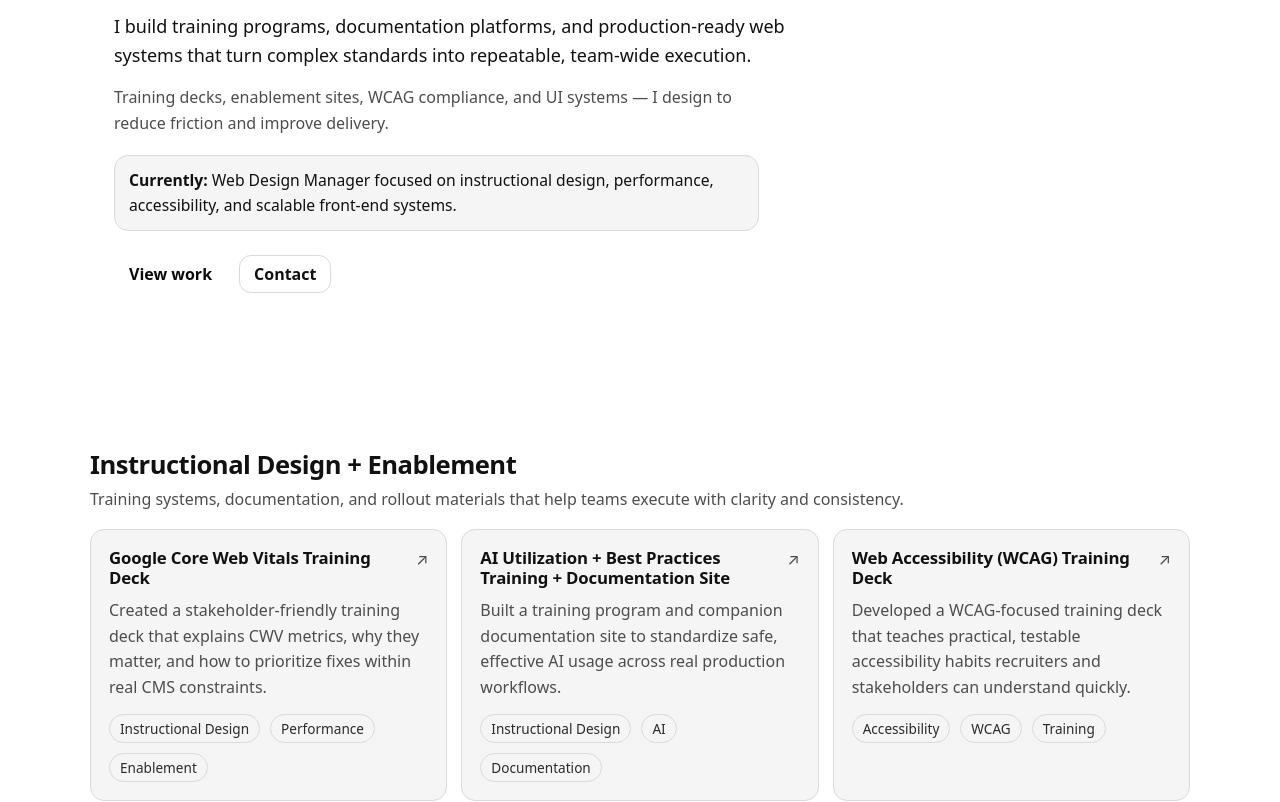
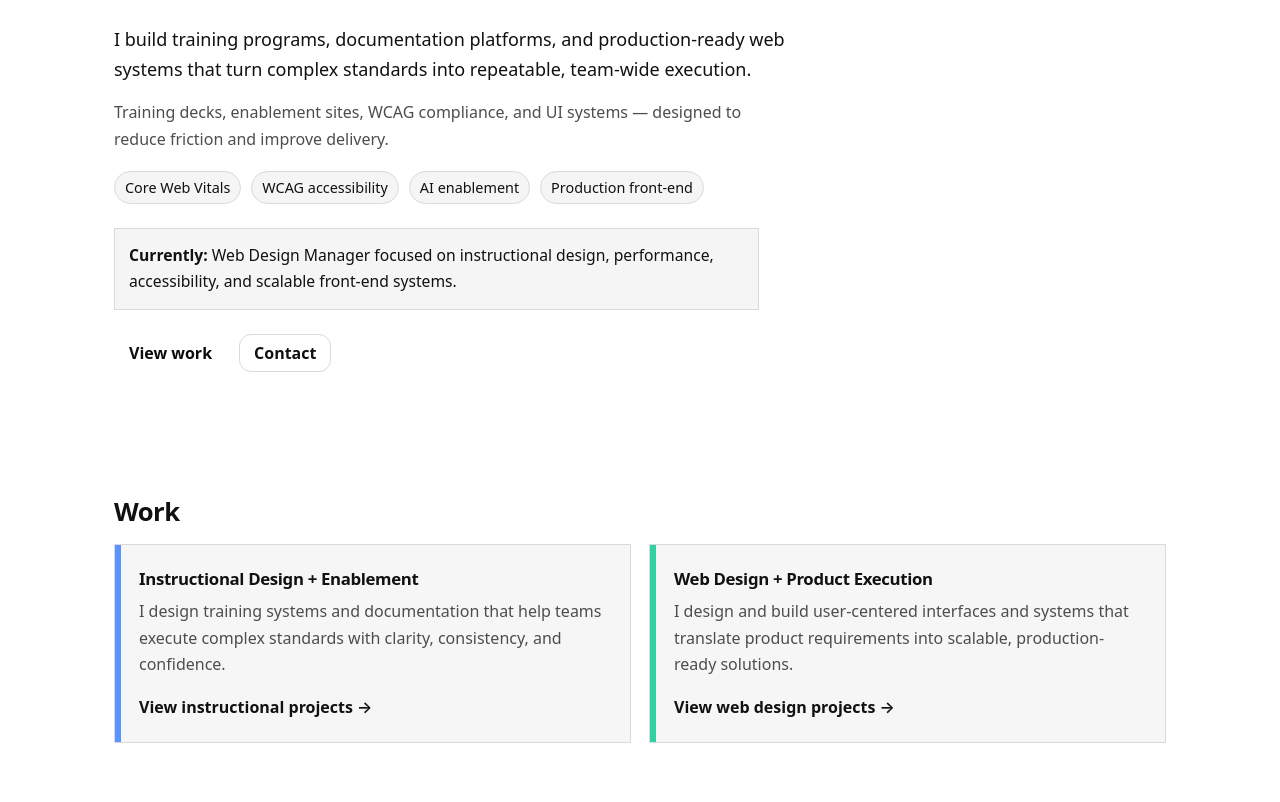
Before and after one commit to Annastasshia/annastasshia-portfolio, a React (Vite) app: page / in a window 1280 px wide. Shown: the part 325-1127 px from the top of the page. Built offline with nearby package versions, Linux system fonts and the light colour scheme.

Commit message:
refactor: improve hero hierarchy, add proof row, and add subtle motion

```diff
--- a/package.json
+++ b/package.json
@@ -10,6 +10,7 @@
     "preview": "vite preview"
   },
   "dependencies": {
+    "framer-motion": "^12.25.0",
     "react": "^19.2.0",
     "react-dom": "^19.2.0",
     "react-router-dom": "^7.12.0"
--- a/src/sections/Hero.jsx
+++ b/src/sections/Hero.jsx
@@ -1,35 +1,105 @@
+import { motion, useReducedMotion } from "framer-motion";
 import styles from "./Hero.module.css";
 
 export default function Hero() {
+  const reduceMotion = useReducedMotion();
+
+  const fadeUp = {
+    hidden: { opacity: 0, y: reduceMotion ? 0 : 12 },
+    show: (i = 0) => ({
+      opacity: 1,
+      y: 0,
+      transition: {
+        duration: reduceMotion ? 0 : 0.5,
+        delay: reduceMotion ? 0 : 0.06 * i,
+        ease: "easeOut",
+      },
+    }),
+  };
+
   return (
     <section className={styles.hero} aria-label="Intro">
-      <p className={styles.kicker}>Web Design Manager • Instructional Design • Front-End Systems</p>
+      <motion.p
+        className={styles.kicker}
+        variants={fadeUp}
+        initial="hidden"
+        animate="show"
+        custom={0}
+      >
+        Web Design Manager • Instructional Design • Front-End Systems
+      </motion.p>
 
-      <h1 className={styles.title}>Instructional Design & Front-End Web Lead</h1>
+      <motion.h1
+        className={styles.title}
+        variants={fadeUp}
+        initial="hidden"
+        animate="show"
+        custom={1}
+      >
+        Instructional Design & Front-End Web Lead
+      </motion.h1>
 
-      <p className={styles.lede}>
+      <motion.p
+        className={styles.lede}
+        variants={fadeUp}
+        initial="hidden"
+        animate="show"
+        custom={2}
+      >
         I build training programs, documentation platforms, and production-ready web systems
         that turn complex standards into repeatable, team-wide execution.
-      </p>
+      </motion.p>
 
-      <p className={styles.support}>
-        Training decks, enablement sites, WCAG compliance, and UI systems — I design to reduce
-        friction and improve delivery.
-      </p>
+      <motion.p
+        className={styles.support}
+        variants={fadeUp}
+        initial="hidden"
+        animate="show"
+        custom={3}
+      >
+        Training decks, enablement sites, WCAG compliance, and UI systems — designed to reduce friction
+        and improve delivery.
+      </motion.p>
 
-      <p className={styles.current}>
+      {/* Proof signal row */}
+      <motion.ul
+        className={styles.proof}
+        variants={fadeUp}
+        initial="hidden"
+        animate="show"
+        custom={4}
+      >
+        <li>Core Web Vitals</li>
+        <li>WCAG accessibility</li>
+        <li>AI enablement</li>
+        <li>Production front-end</li>
+      </motion.ul>
+
+      <motion.p
+        className={styles.current}
+        variants={fadeUp}
+        initial="hidden"
+        animate="show"
+        custom={5}
+      >
         <strong>Currently:</strong> Web Design Manager focused on instructional design, performance,
         accessibility, and scalable front-end systems.
-      </p>
+      </motion.p>
 
-      <div className={styles.actions}>
+      <motion.div
+        className={styles.actions}
+        variants={fadeUp}
+        initial="hidden"
+        animate="show"
+        custom={6}
+      >
         <a className={styles.primary} href="#work">
           View work
         </a>
         <a className={styles.secondary} href="#contact">
           Contact
         </a>
-      </div>
+      </motion.div>
     </section>
   );
 }
--- a/src/sections/Hero.module.css
+++ b/src/sections/Hero.module.css
@@ -1,5 +1,5 @@
 .hero {
-    padding: clamp(56px, 6vw, 96px) 0;
+    padding: clamp(64px, 6vw, 110px) 0;
     max-width: var(--container);
     margin: 0 auto;
     padding-left: var(--pad-x);
@@ -7,7 +7,7 @@
   }
 
   .kicker {
-    margin: 0 0 var(--space-3);
+    margin: 0 0 var(--space-4);
     color: var(--muted);
     font-size: 0.95rem;
     letter-spacing: 0.02em;
@@ -15,15 +15,16 @@
 
   .title {
     margin: 0;
-    font-size: clamp(2.25rem, 4.2vw, 3.25rem);
+    font-size: clamp(2.35rem, 4.4vw, 3.35rem);
     line-height: 1.05;
     letter-spacing: -0.02em;
+    text-wrap: balance;
   }
 
   .lede {
-    margin: var(--space-3) 0 0;
+    margin: var(--space-4) 0 0;
     font-size: 1.125rem;
-    line-height: 1.6;
+    line-height: 1.7;
     max-width: 72ch;
     color: var(--text);
   }
@@ -31,20 +32,39 @@
   .support {
     margin: var(--space-3) 0 0;
     font-size: 1rem;
-    line-height: 1.65;
+    line-height: 1.7;
     max-width: 72ch;
     color: var(--muted);
   }
 
+  .proof {
+    margin: var(--space-4) 0 0;
+    padding: 0;
+    list-style: none;
+    display: flex;
+    flex-wrap: wrap;
+    gap: 10px;
+    max-width: 72ch;
+  }
+
+  .proof li {
+    font-size: 0.9rem;
+    color: var(--text);
+    background: var(--panel);
+    border: 1px solid var(--border);
+    padding: 6px 10px;
+    border-radius: 999px;
+  }
+
   .current {
-    margin: var(--space-4) 0 0;
+    margin: var(--space-5) 0 0;
     font-size: 0.98rem;
-    line-height: 1.6;
+    line-height: 1.65;
     max-width: 72ch;
 
-    padding: 12px 14px;
+    padding: 14px 14px;
     border: 1px solid var(--border);
-    border-radius: var(--radius);
+    border-radius: var(--radius-lg);
     background: var(--panel);
     color: var(--text);
   }
@@ -68,9 +88,6 @@
     font-weight: 600;
     line-height: 1;
     border: 1px solid transparent;
-
-    /* WCAG: ensure visible focus */
-    outline: none;
   }
 
   .primary {
@@ -78,14 +95,14 @@
     color: var(--accent-contrast, #0b0b0b);
   }
 
-  .primary:hover {
-    filter: brightness(1.05);
-  }
-
   .secondary {
     background: transparent;
     color: var(--text);
     border-color: var(--border);
+  }
+
+  .primary:hover {
+    filter: brightness(1.05);
   }
 
   .secondary:hover {
@@ -98,10 +115,9 @@
     outline-offset: 3px;
   }
 
-  /* Reduced motion friendly */
   @media (prefers-reduced-motion: reduce) {
     .primary,
     .secondary {
-      scroll-behavior: auto;
+      transition: none;
     }
   }
--- a/src/sections/Work.jsx
+++ b/src/sections/Work.jsx
@@ -1,49 +1,54 @@
-import { projectGroups } from "../data/projectGroups";
-import ProjectCard from "../components/ProjectCard";
-
-function Group({ title, subtitle, items }) {
-  return (
-    <div style={{ padding: "32px 0" }}>
-      <h2 style={{ marginBottom: 8 }}>{title}</h2>
-      <p style={{ maxWidth: 820 }}>{subtitle}</p>
-
-      <div
-        style={{
-          display: "grid",
-          gridTemplateColumns: "repeat(auto-fit, minmax(260px, 1fr))",
-          gap: 14,
-          marginTop: 16,
-        }}
-      >
-        {items.map((p) => (
-          <ProjectCard
-            key={p.slug}
-            project={{
-              ...p,
-              link: `/work/${p.slug}`, // internal page for every card
-            }}
-          />
-        ))}
-      </div>
-    </div>
-  );
-}
+import { Link } from "react-router-dom";
+import { motion, useReducedMotion } from "framer-motion";
+import styles from "./Work.module.css";
 
 export default function Work() {
-  const [instructional, webdesign] = projectGroups;
+  const reduceMotion = useReducedMotion();
+
+  const cardAnim = {
+    rest: { y: 0 },
+    hover: { y: reduceMotion ? 0 : -4 },
+  };
 
   return (
-    <section id="work" style={{ padding: "48px 0" }}>
-      <Group
-        title={instructional.title}
-        subtitle={instructional.subtitle}
-        items={instructional.items}
-      />
-      <Group
-        title={webdesign.title}
-        subtitle={webdesign.subtitle}
-        items={webdesign.items}
-      />
+    <section id="work" className={styles.section}>
+      <h2 className={styles.heading}>Work</h2>
+
+      <div className={styles.grid}>
+        <motion.article
+          className={`${styles.card} ${styles.instructional}`}
+          initial="rest"
+          whileHover="hover"
+          animate="rest"
+          variants={cardAnim}
+        >
+          <h3>Instructional Design + Enablement</h3>
+          <p>
+            I design training systems and documentation that help teams execute complex standards
+            with clarity, consistency, and confidence.
+          </p>
+          <Link to="/work/instructional-design" className={styles.cta}>
+            View instructional projects →
+          </Link>
+        </motion.article>
+
+        <motion.article
+          className={`${styles.card} ${styles.webdesign}`}
+          initial="rest"
+          whileHover="hover"
+          animate="rest"
+          variants={cardAnim}
+        >
+          <h3>Web Design + Product Execution</h3>
+          <p>
+            I design and build user-centered interfaces and systems that translate product requirements
+            into scalable, production-ready solutions.
+          </p>
+          <Link to="/work/web-design" className={styles.cta}>
+            View web design projects →
+          </Link>
+        </motion.article>
+      </div>
     </section>
   );
 }
--- /dev/null
+++ b/src/sections/Work.module.css
@@ -0,0 +1,59 @@
+.section {
+    padding: var(--space-7) 0;
+    max-width: var(--container);
+    margin: 0 auto;
+    padding-left: var(--pad-x);
+    padding-right: var(--pad-x);
+  }
+
+  .heading {
+    margin-bottom: var(--space-4);
+  }
+
+  .grid {
+    display: grid;
+    grid-template-columns: repeat(auto-fit, minmax(340px, 1fr));
+    gap: var(--space-4);
+  }
+
+  .card {
+    border: 1px solid var(--border);
+    border-radius: var(--radius-lg);
+    padding: var(--space-5);
+    background: color-mix(in srgb, var(--panel) 92%, transparent);
+  }
+
+  .card h3 {
+    margin: 0 0 var(--space-2);
+  }
+
+  .card p {
+    margin: 0 0 var(--space-4);
+    max-width: 62ch;
+    color: var(--muted);
+    line-height: 1.65;
+  }
+
+  .cta {
+    font-weight: 600;
+    text-decoration: none;
+    color: var(--text);
+  }
+
+  .cta:hover {
+    text-decoration: underline;
+  }
+
+  .cta:focus-visible {
+    outline: 3px solid color-mix(in srgb, var(--accent) 65%, white);
+    outline-offset: 3px;
+    border-radius: 10px;
+  }
+
+  .instructional {
+    box-shadow: inset 6px 0 0 rgba(60, 130, 255, 0.85);
+  }
+
+  .webdesign {
+    box-shadow: inset 6px 0 0 rgba(0, 200, 140, 0.8);
+  }
```
Also changed, not shown: 1 other file (tests, documents, lock files or other folders).
